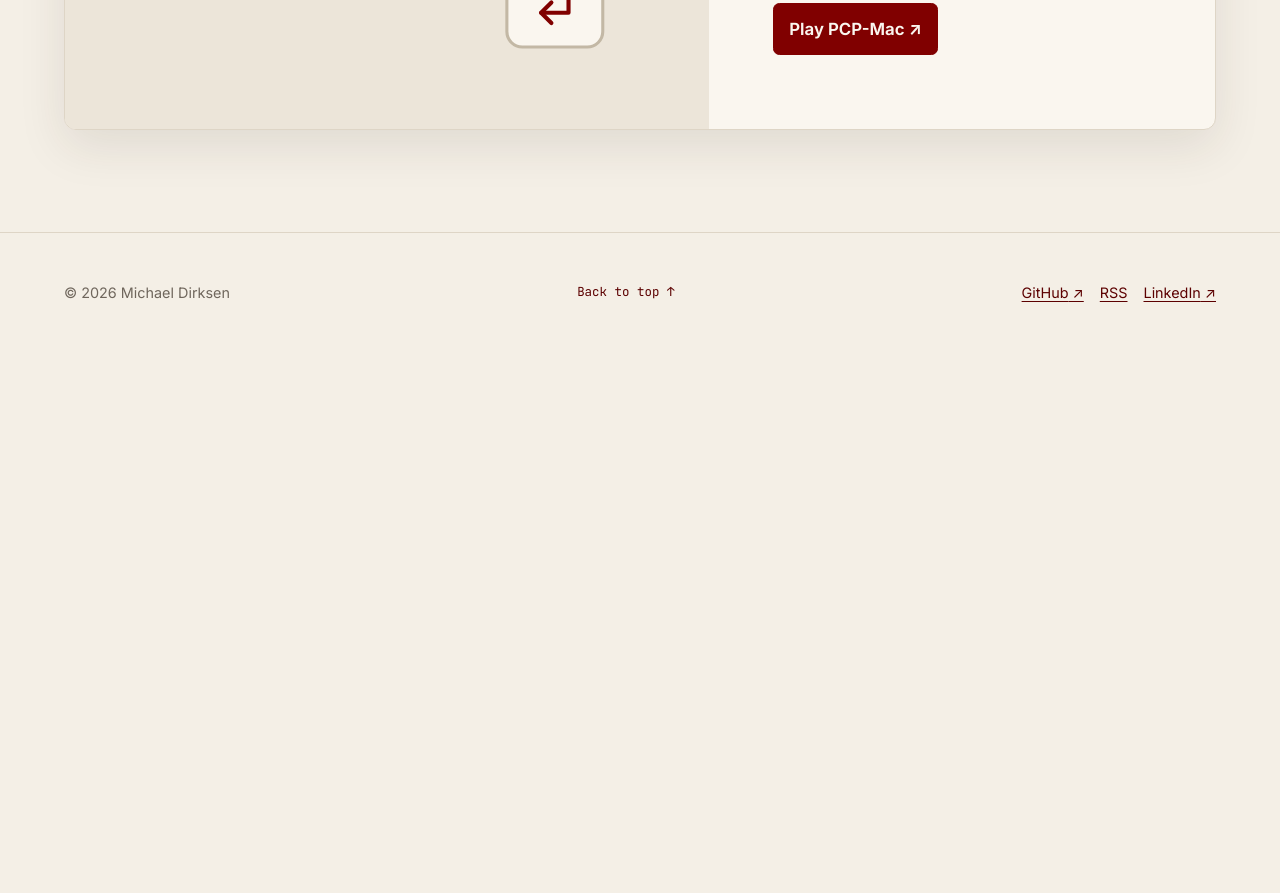
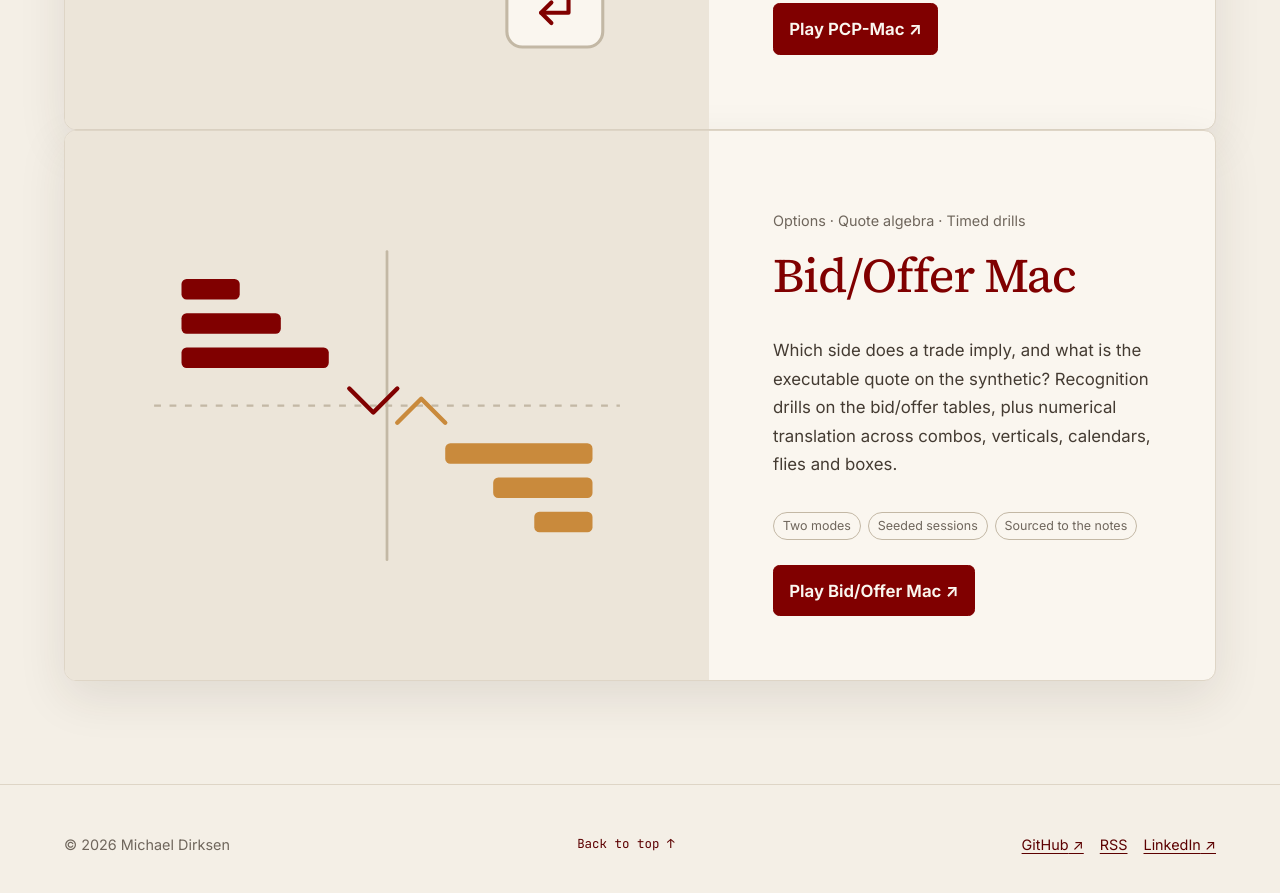
Before and after one commit to Mike-Dirksen/Mike-Dirksen.github.io, a plain HTML site: page games/index.html in a window 1280 px wide. Shown: the part 960-1853 px from the top of the page. Before the commit the page ends 1314 px from the top, so only its background shows below. Drawn offline with Linux system fonts and the light colour scheme.

Commit message:
Link Bid/Offer Mac from the game room
Co-Authored-By: Claude Opus 5 <noreply@anthropic.com>

```diff
--- a/games/index.html
+++ b/games/index.html
@@ -17,6 +17,10 @@
       <a class="game-card-art" href="https://mike-dirksen.github.io/PCP-Mac/" target="_blank" rel="noopener noreferrer" aria-label="Open PCP-Mac in a new tab"><svg viewBox="0 0 320 260" role="img" aria-label="Call and put payoff lines meeting at the strike price, beside a keyboard return key"><g fill="none" style="stroke:var(--line-strong)" stroke-width="1.6" stroke-linecap="round"><path d="M46 178H296"/><path d="M46 178V46"/></g><path d="M160 178V70" fill="none" style="stroke:var(--line-strong)" stroke-width="1.4" stroke-dasharray="4 5"/><path d="M52 178H160l102-90" fill="none" style="stroke:var(--accent)" stroke-width="3.4" stroke-linecap="round" stroke-linejoin="round"/><path d="M58 88l102 90h102" fill="none" style="stroke:var(--warm)" stroke-width="3.4" stroke-linecap="round" stroke-linejoin="round"/><circle cx="160" cy="178" r="4.6" style="fill:var(--accent)"/><path d="M160 178v8" fill="none" style="stroke:var(--muted)" stroke-width="1.6" stroke-linecap="round"/><rect x="230" y="198" width="56" height="42" rx="9" style="fill:var(--elevated);stroke:var(--line-strong)" stroke-width="1.8"/><g fill="none" style="stroke:var(--accent)" stroke-width="2.4" stroke-linecap="round" stroke-linejoin="round"><path d="M266 209V220H250"/><path d="M256 214l-6 6 6 6"/></g></svg></a>
       <div class="game-card-copy"><p class="meta">Options · Mental math · Timed drills</p><h3>PCP-Mac</h3><p>A Zetamac-style speed game for put-call parity. Practice Put–Call, Combo, Straddle, and Buy/Write relationships with realistic, randomly generated option values.</p><ul class="tags"><li class="tag">30–300 seconds</li><li class="tag">Untimed practice</li><li class="tag">Four drill types</li></ul><a class="button game-launch" href="https://mike-dirksen.github.io/PCP-Mac/" target="_blank" rel="noopener noreferrer">Play PCP-Mac <span aria-hidden="true">↗</span></a></div>
     </article>
+    <article class="game-card">
+      <a class="game-card-art" href="https://mike-dirksen.github.io/game-room/#/bid-offer-mac" target="_blank" rel="noopener noreferrer" aria-label="Open Bid/Offer Mac in a new tab"><svg viewBox="0 0 320 260" role="img" aria-label="A two-sided market ladder with bid and offer levels either side of a mid line"><path d="M24 130H296" fill="none" style="stroke:var(--line-strong)" stroke-width="1.4" stroke-dasharray="4 5"/><g style="fill:var(--accent)"><rect x="40" y="96" width="86" height="12" rx="3"/><rect x="40" y="76" width="58" height="12" rx="3"/><rect x="40" y="56" width="34" height="12" rx="3"/></g><g style="fill:var(--warm)"><rect x="194" y="152" width="86" height="12" rx="3"/><rect x="222" y="172" width="58" height="12" rx="3"/><rect x="246" y="192" width="34" height="12" rx="3"/></g><g fill="none" style="stroke:var(--line-strong)" stroke-width="1.6" stroke-linecap="round"><path d="M160 40V220"/></g><g fill="none" style="stroke:var(--accent)" stroke-width="2.6" stroke-linecap="round" stroke-linejoin="round"><path d="M138 120l14 14 14-14"/></g><g fill="none" style="stroke:var(--warm)" stroke-width="2.6" stroke-linecap="round" stroke-linejoin="round"><path d="M166 140l14-14 14 14"/></g></svg></a>
+      <div class="game-card-copy"><p class="meta">Options · Quote algebra · Timed drills</p><h3>Bid/Offer Mac</h3><p>Which side does a trade imply, and what is the executable quote on the synthetic? Recognition drills on the bid/offer tables, plus numerical translation across combos, verticals, calendars, flies and boxes.</p><ul class="tags"><li class="tag">Two modes</li><li class="tag">Seeded sessions</li><li class="tag">Sourced to the notes</li></ul><a class="button game-launch" href="https://mike-dirksen.github.io/game-room/#/bid-offer-mac" target="_blank" rel="noopener noreferrer">Play Bid/Offer Mac <span aria-hidden="true">↗</span></a></div>
+    </article>
   </div></section>
 </main>
 <footer class="site-footer"><div class="container footer-wrap"><span>© 2026 Michael Dirksen</span><a class="back-to-top" href="#content">Back to top ↑</a><div class="footer-links"><a href="https://github.com/Mike-Dirksen">GitHub</a><a href="/rss.xml">RSS</a><a href="https://www.linkedin.com/in/mike-dirksen/">LinkedIn</a></div></div></footer><script src="/assets/js/site.js" defer></script>
```
